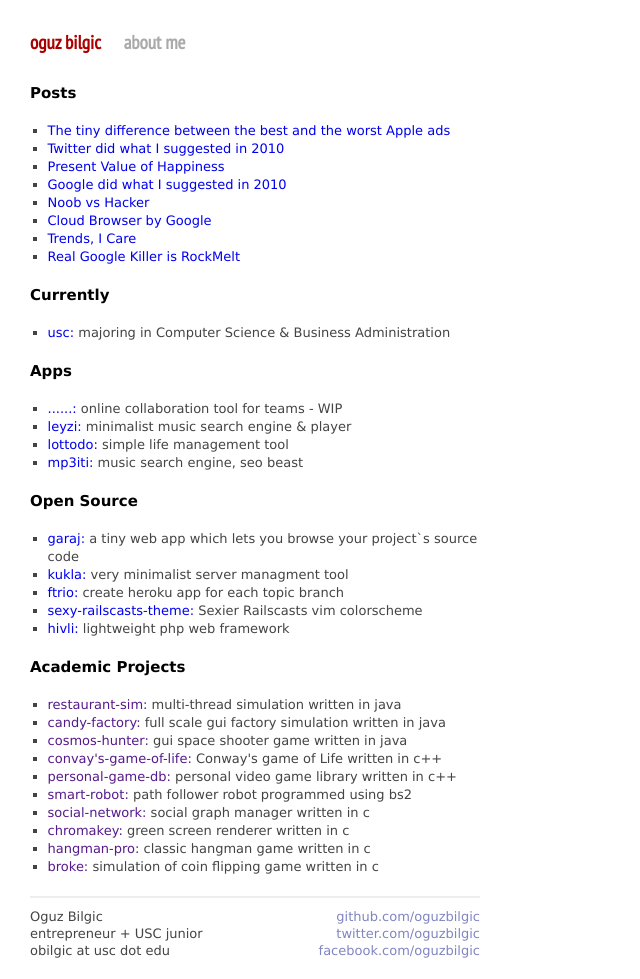
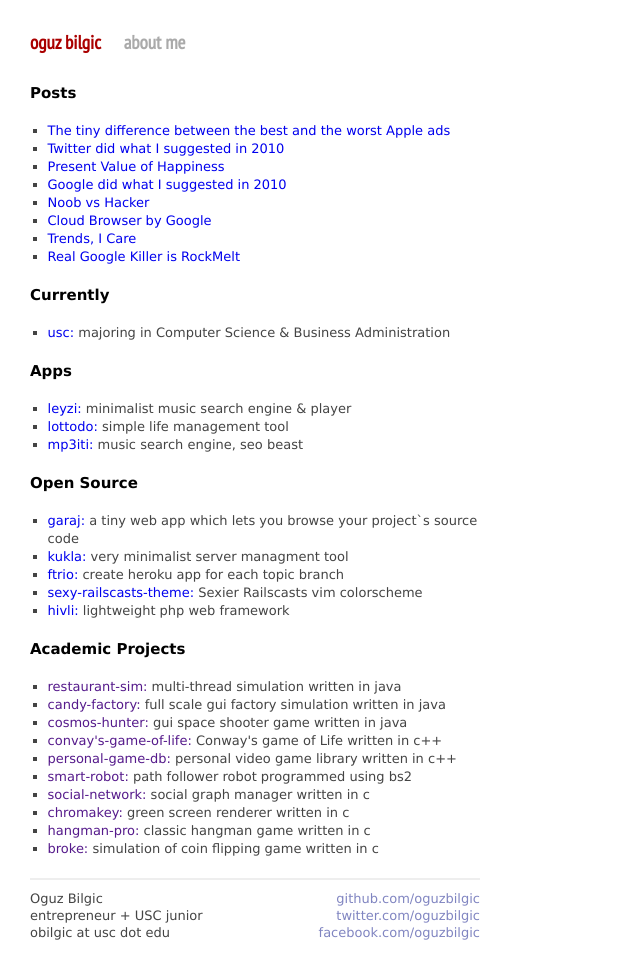
Before and after one commit to oguzbilgic/oguzbilgic.github.com, a Jekyll site: the page built from index.html, in a window 1280 px wide. Shown: the whole page, without its empty margins (0-640 px from the left). Built offline with Jekyll 4.4.1, drawn with Linux system fonts in a browser that asks for light colours; Markdown is read by kramdown in place of the engine named in the settings.

Commit message:
Update index.html

```diff
--- a/index.html
+++ b/index.html
@@ -18,7 +18,6 @@
 
   <h2>Apps</h2>
   <ul class="posts">
-    <li><a href="#">......:</a> online collaboration tool for teams - WIP</li>
     <li><a href="http://leyzi.heroku.com/">leyzi:</a> minimalist music search engine & player</li>
     <li><a href="http://lottodo.heroku.com/">lottodo:</a> simple life management tool</li>
     <li><a href="http://mp3iti.com/">mp3iti:</a> music search engine, seo beast</li>
```
